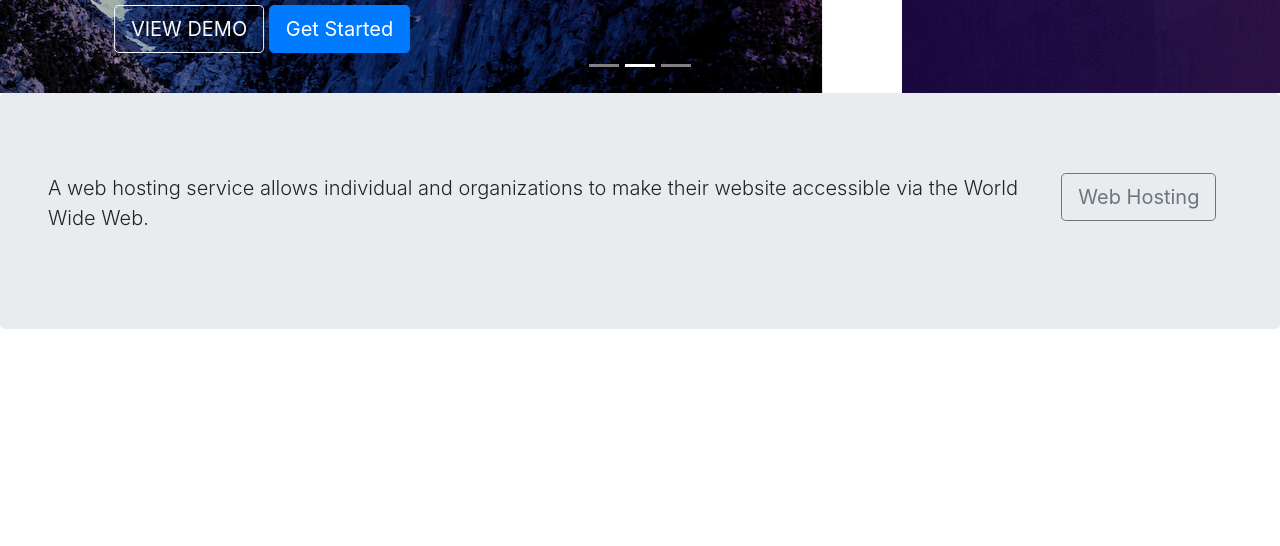
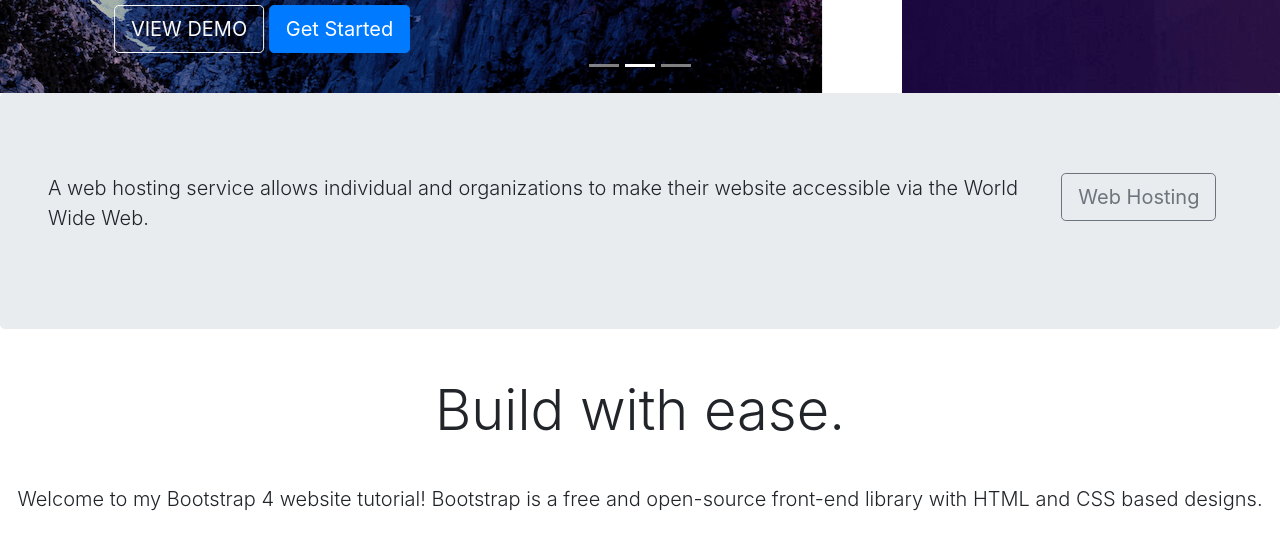
Before and after one commit to hdorgeval/complete-bs4-website, a website: page src/index.html in a window 1280 px wide. Shown: the part 597-1143 px from the top of the page. Before the commit the page ends 958 px from the top, so only its background shows below. Drawn offline with nearby package versions, Linux system fonts and the light colour scheme.

Commit message:
feat(website): introduce Welcome Section

```diff
--- a/src/index.html
+++ b/src/index.html
@@ -93,6 +93,20 @@
     </div>
 
     <!--- Welcome Section -->
+    <div class="container-fluid padding">
+      <div class="row welcome text-center">
+        <div class="col-12">
+          <h1 class="display-4">Build with ease.</h1>
+        </div>
+        <hr />
+        <div class="col-12">
+          <p class="lead">
+            Welcome to my Bootstrap 4 website tutorial! Bootstrap is a free and open-source
+            front-end library with HTML and CSS based designs.
+          </p>
+        </div>
+      </div>
+    </div>
 
     <!--- Three Column Section -->
 
```
